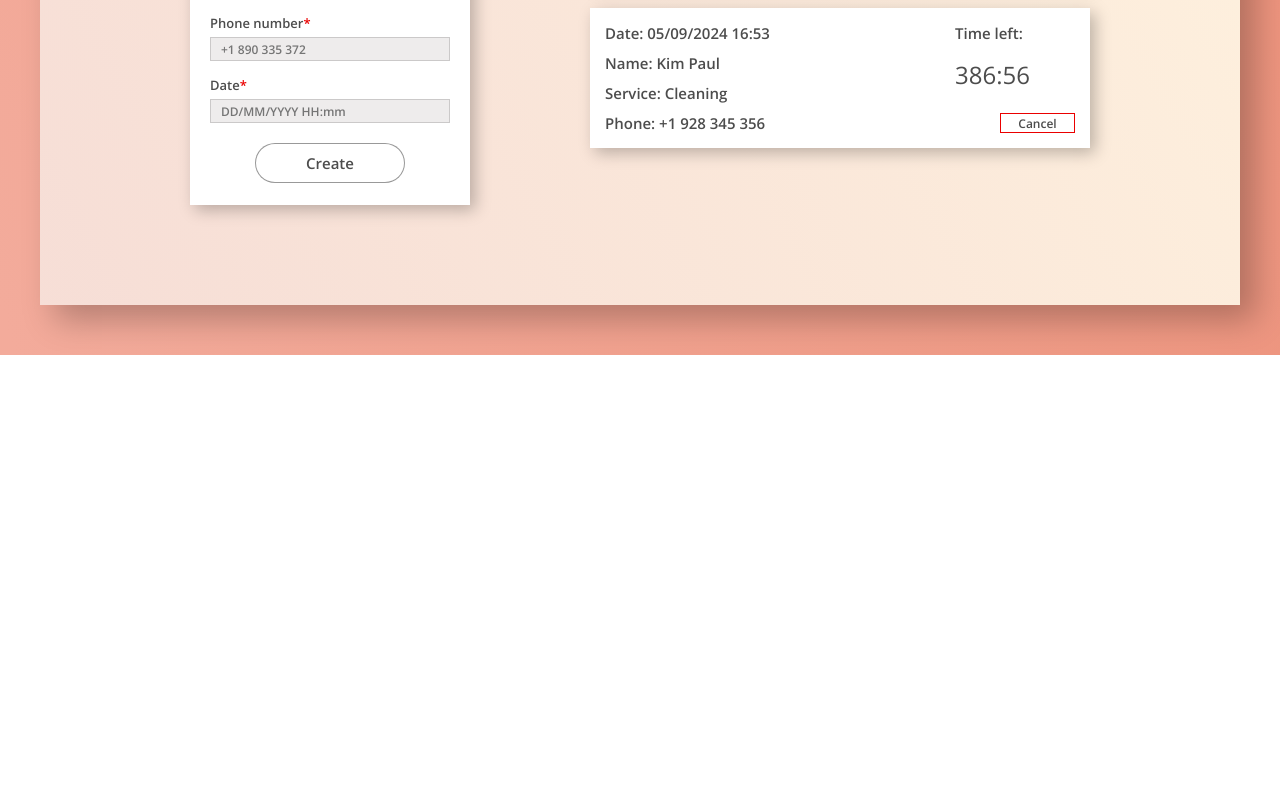
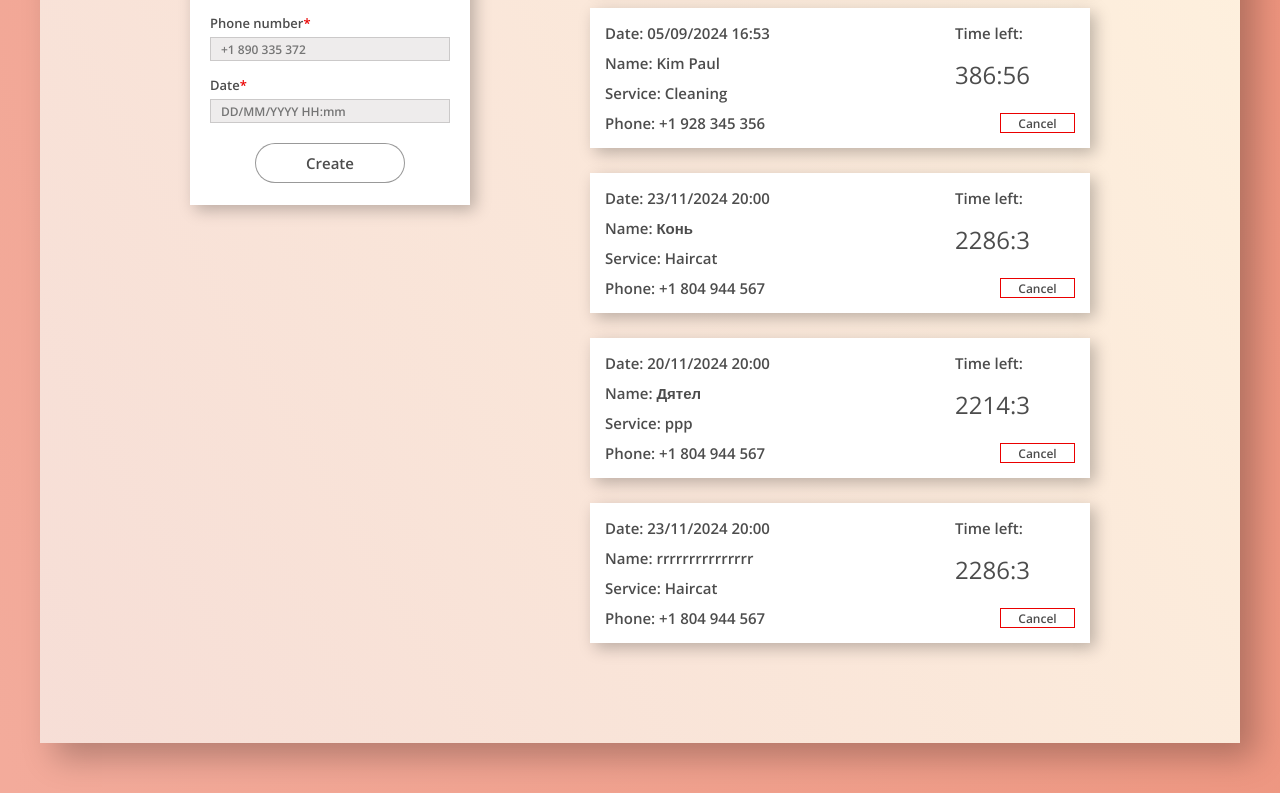
Before and after one commit to MaksimDolgonosov/Beauty_starter, a React (Create React App) app: page /schedule in a window 1280 px wide. Shown: the part 657-1450 px from the top of the page. Before the commit the page ends 1012 px from the top, so only its background shows below. Built offline with nearby package versions, Linux system fonts and the light colour scheme; data requests are answered from the project's data file.

Commit message:
History doing

```diff
--- a/src/assets/db.json
+++ b/src/assets/db.json
@@ -71,6 +71,30 @@
       "service": "fgfgfg",
       "phone": "+1 804 944 567",
       "canceled": true
+    },
+    {
+      "id": 1725986724257,
+      "date": "2024-11-23T20:00",
+      "name": "Конь",
+      "service": "Haircat",
+      "phone": "+1 804 944 567",
+      "canceled": false
+    },
+    {
+      "id": 1725986955689,
+      "date": "2024-11-20T20:00",
+      "name": "Дятел",
+      "service": "ppp",
+      "phone": "+1 804 944 567",
+      "canceled": false
+    },
+    {
+      "id": 1725987384505,
+      "date": "2024-11-23T20:00",
+      "name": "rrrrrrrrrrrrrrr",
+      "service": "Haircat",
+      "phone": "+1 804 944 567",
+      "canceled": false
     }
   ]
 }
--- a/src/components/app/App.tsx
+++ b/src/components/app/App.tsx
@@ -1,8 +1,9 @@
 import Header from "../header/Header";
 import SchedulePage from "../../pages/schedule/SchedulePage";
- import HistoryPage from "../../pages/history/HistoryPage";
+import HistoryPage from "../../pages/history/HistoryPage";
 import { AppointmentContextProvider } from "../../context/appointments/AppointmentsContext";
 import { createBrowserRouter, RouterProvider, Outlet } from "react-router-dom";
+import PageNotFound from "../../pages/404/404";
 
 import "./app.scss";
 
@@ -10,6 +11,7 @@ const router = createBrowserRouter([
 	{
 		path: "/",
 		element: <Root />,
+		errorElement: <PageNotFound />,
 		children: [
 			{
 				path: "/",
@@ -29,7 +31,7 @@ const router = createBrowserRouter([
 
 
 function App() {
-		return <RouterProvider router={router} />;
+	return <RouterProvider router={router} />;
 }
 
 function Root() {
--- a/src/components/createAppointmentForm/CAForm.tsx
+++ b/src/components/createAppointmentForm/CAForm.tsx
@@ -6,7 +6,7 @@ import { AppointmentContext } from "../../context/appointments/AppointmentsConte
 
 function CAForm() {
 	const { createNewAppointment } = useAppointmentService();
-	const { getAllActiveAppointments } = useContext(AppointmentContext);
+	const { getAllActiveAppointments, getAllAppointments } = useContext(AppointmentContext);
 
 	const [creationStatus, setCreationStatus] = useState(false);
 	const [formData, setFormData] = useState<IAppointment>({
@@ -23,6 +23,7 @@ function CAForm() {
 		setCreationStatus(true)
 		createNewAppointment(formData)
 			.then(() => {
+				getAllAppointments();
 				getAllActiveAppointments();
 				setFormData({ id: 1, date: "", name: "", service: "", phone: "", canceled: false })
 				setCreationStatus(false)
--- a/src/components/header/Header.tsx
+++ b/src/components/header/Header.tsx
@@ -1,20 +1,21 @@
 import "./header.scss";
+import { Link, NavLink } from "react-router-dom";
 
 function Header() {
 	return (
 		<header className="header">
-			<a href="/" className="logo">
+			<Link to="/" className="logo">
 				Beauty
 				<br />
 				Admin
-			</a>
+			</Link>
 			<nav>
 				<ul className="header__list">
-					<li className="header__link header__link_active">
-						<a href="/">Schedule</a>
+					<li className="header__link">
+						<NavLink to="/schedule" className={({isActive})=>isActive? "header__link_active": ""}>Schedule</NavLink>
 					</li>
 					<li className="header__link">
-						<a href="/">History</a>
+						<NavLink to="/history" className={({isActive})=>isActive? "header__link_active": ""}>History</NavLink>
 					</li>
 				</ul>
 			</nav>
--- a/src/hooks/http.hook.ts
+++ b/src/hooks/http.hook.ts
@@ -45,28 +45,28 @@ export const useHttp = () => {
 
 
 
-    const modification = useCallback(async (
-        { url,
-            method = "PATCH",
-            body = null,
-            headers = { "Content-Type": "application/json" }
-        }: RequestConfig) => {
+    // const modification = useCallback(async (
+    //     { url,
+    //         method = "PATCH",
+    //         body = null,
+    //         headers = { "Content-Type": "application/json" }
+    //     }: RequestConfig) => {
 
-        setLoadingStatus("loading");
-        try {
-            const response = await fetch(url, { method, body, headers });
-            if (!response.ok) {
-                throw new Error(`Could not fetch ${url}, status: ${response.status}`)
-            }
+    //     setLoadingStatus("loading");
+    //     try {
+    //         const response = await fetch(url, { method, body, headers });
+    //         if (!response.ok) {
+    //             throw new Error(`Could not fetch ${url}, status: ${response.status}`)
+    //         }
 
-            const data = await response.json();
-            setLoadingStatus("idle");
-            return data;
-        } catch (error) {
-            setLoadingStatus("error");
-            throw error;
-        }
-    },[]);
+    //         const data = await response.json();
+    //         setLoadingStatus("idle");
+    //         return data;
+    //     } catch (error) {
+    //         setLoadingStatus("error");
+    //         throw error;
+    //     }
+    // },[]);
 
-    return { loadingStatus, request, modification }
+    return { loadingStatus, request }
 }
--- /dev/null
+++ b/src/pages/404/404.scss
@@ -0,0 +1,14 @@
+.page-not-found {
+    margin-top: 50px;
+
+    h1 {
+        text-align: center;
+        margin-top: 20px;
+    }
+
+    button {
+        display: block;
+        margin: 20px auto 0 auto;
+        padding: 5px 20px;
+    }
+}
--- /dev/null
+++ b/src/pages/404/404.tsx
@@ -0,0 +1,17 @@
+import Error from "../../components/error/Error";
+import { useNavigate } from "react-router-dom";
+import "./404.scss";
+
+
+const PageNotFound = () => {
+    const navigate = useNavigate();
+    return (
+        <div className="page-not-found">
+            <Error />
+            <h1>This page not found</h1>
+            <button onClick={() => navigate(-1)}>Go one step back</button>
+        </div>
+    )
+}
+
+export default PageNotFound;
--- a/src/pages/history/HistoryPage.tsx
+++ b/src/pages/history/HistoryPage.tsx
@@ -1,8 +1,18 @@
 import Calendar from "../../components/calendar/Calendar";
 import HistoryList from "../../components/historyList/HistoryList";
 import "./historyPage.scss";
+import { useContext, useEffect } from "react";
+import { AppointmentContext } from "../../context/appointments/AppointmentsContext";
+import { IAppointment } from "../../shared/interfaces/appointment.interface";
+function HistoryPage() {
 
-function HistoryPage() {
+	const { getAllAppointments, allAppointments } = useContext(AppointmentContext);
+
+	useEffect(() => {
+		getAllAppointments();
+		console.log(allAppointments)
+		// .then((res: IAppointment[]) => console.log(res))
+	}, [])
 	return (
 		<section className="history">
 			<div className="history__controls">
--- a/src/services/AppointmentService.ts
+++ b/src/services/AppointmentService.ts
@@ -7,7 +7,7 @@ import { IAppointment, ActiveAppointment } from "../shared/interfaces/appointmen
 const requiredFields = ["id", "date", "name", "service", "phone", "canceled"];
 dayjs.extend(customParseFormat);
 export const useAppointmentService = () => {
-    const { loadingStatus, request, modification } = useHttp();
+    const { loadingStatus, request } = useHttp();
     const _apiBase = "http://localhost:3001/appointments";
 
 
@@ -62,6 +62,13 @@ export const useAppointmentService = () => {
             });
     }
 
+
+    // const getHistory = async () => {
+    //     const base = await getAllAppointments();
+
+
+    // }
+
     return { loadingStatus, getAllAppointments, getAllActiveAppointments, setCancelAppointment, createNewAppointment }
 
 }
```
